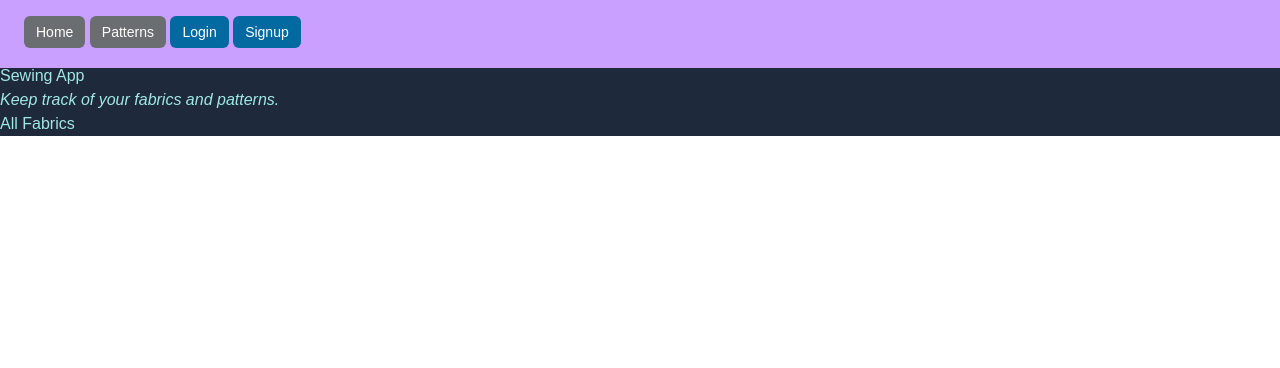
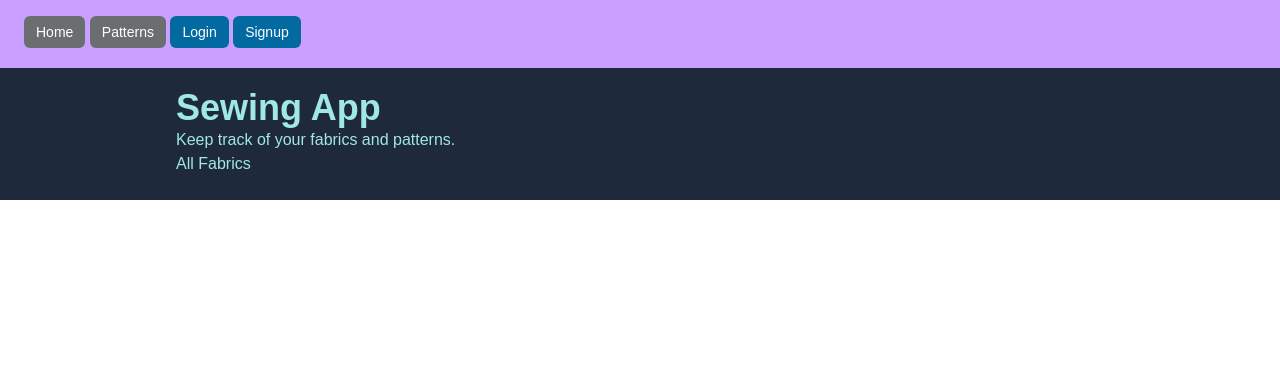
Before and after one commit to kangjoa/sew-serious, a Flask app: page / in a window 1280 px wide. Shown: the top 368 px of the page. Run offline with Flask 2, Linux system fonts and the light colour scheme; data that the repository does not hold is empty; style sheets or scripts are compiled from the project's sources.

Commit message:
Add grid styling

```diff
--- a/sewing_app/templates/home.html
+++ b/sewing_app/templates/home.html
@@ -1,14 +1,18 @@
 {% extends 'base.html' %}
 {% block content %}
 
-<h1>Sewing App</h1>
+<section class="bg-charcoal">
+    <div class="container px-6 py-6 mx-auto">
+        <h1 class="text-3xl font-semibold text-gray-800 capitalize lg:text-4xl dark:text-white">Sewing App</h1>
 
-<p><em>Keep track of your fabrics and patterns.</em></p>
+        <p>Keep track of your fabrics and patterns.</p>
 
         <h2>All Fabrics</h2>
 
+        <div class="grid grid-cols-1 sm:grid-cols-2 md:grid-cols-3 lg:grid-cols-3 xl:grid-cols-4 2xl:grid-cols-5">
             {% for fabric in all_fabrics %}
-<div class="fabric">
+            <div class="flex flex-col">
+                <div class="justify-between p-6 lg:mx-6">
                     <a href="/fabric/{{ fabric.id }}">{{ fabric.name }}</a> -
                     {% if fabric.patterns|length == 0 %}
                     <strong>0 patterns</strong> - not tagged yet!
@@ -19,8 +23,14 @@
                     {% endif %}
                     <p><strong>Color:</strong> {{ fabric.color }}</p>
                     <p><strong>Quantity:</strong> {{ fabric.quantity }} yds</p>
-    <img class="fabric-photo" src="{{ fabric.photo_url }}" alt="Fabric Photo">
+                    <img class="object-cover w-full h-56 rounded-lg lg:w-64" src="{{ fabric.photo_url }}"
+                        alt="Fabric Photo">
+                </div>
             </div>
             {% endfor %}
+        </div>
+
+    </div>
+</section>
 
 {% endblock %}
```
Lines whose indentation alone changed are shown as unchanged.
